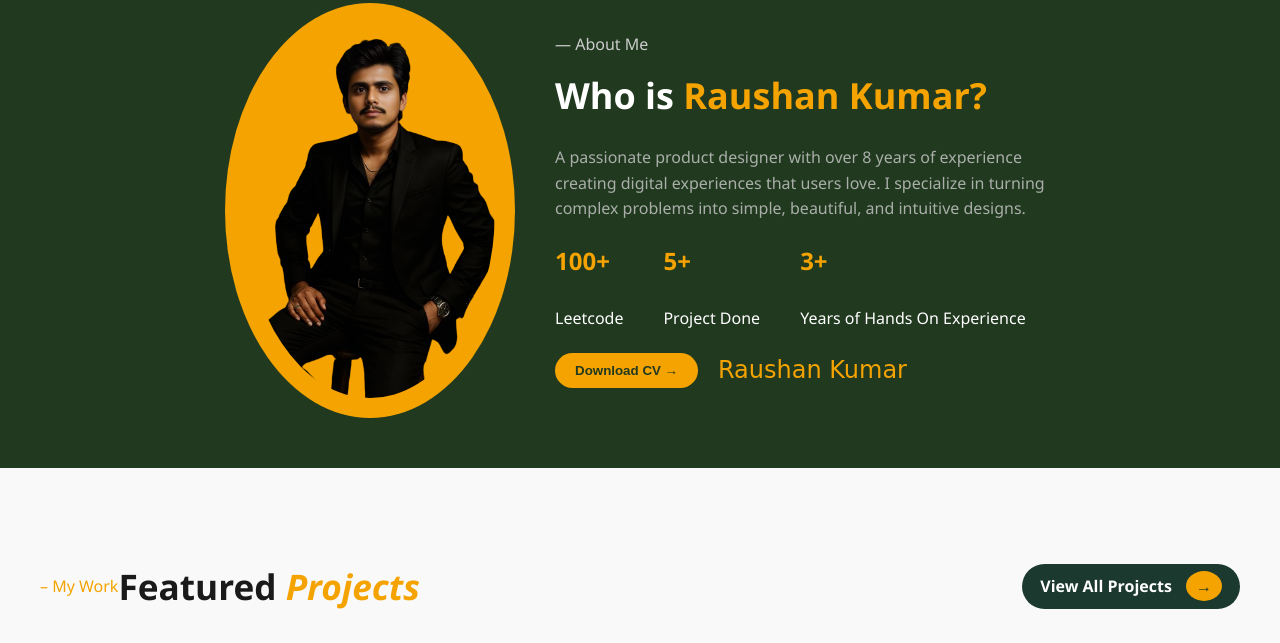
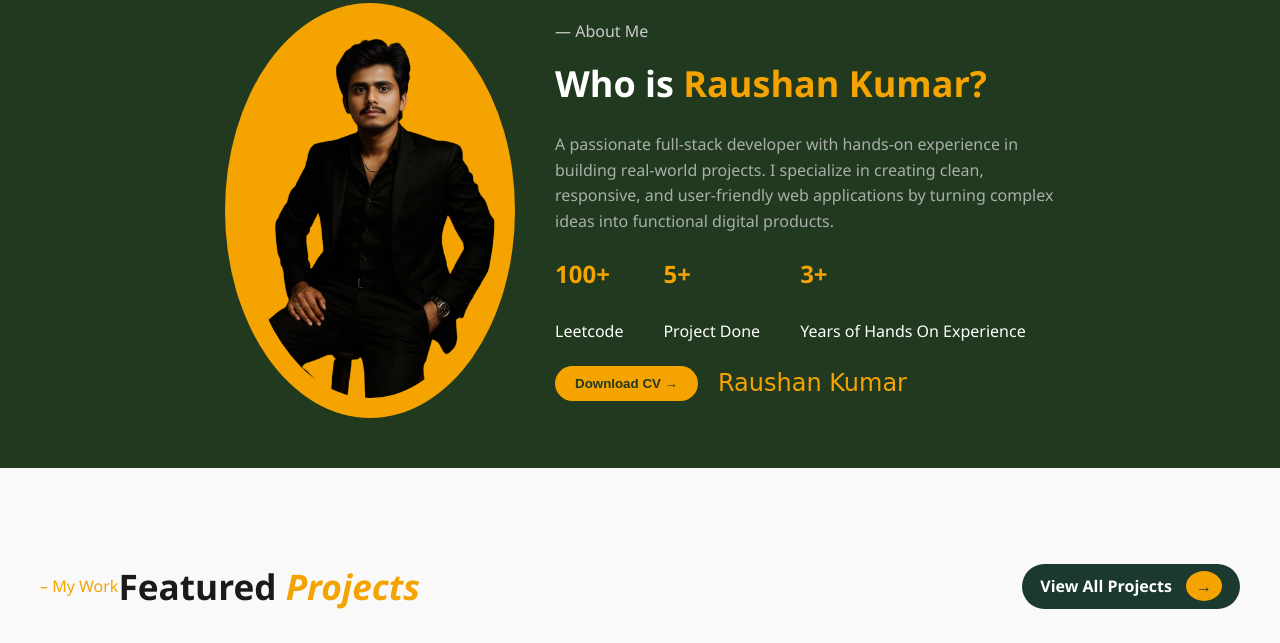
Before and after one commit to Raushankumar123-eng/Portfolio, a plain HTML site: page index.html in a window 1280 px wide. Shown: the part 1478-2121 px from the top of the page. Drawn offline with Linux system fonts and the light colour scheme.

Commit message:
Change about me text

```diff
--- a/index.html
+++ b/index.html
@@ -101,7 +101,7 @@
         <p class="subheading">— About Me</p>
         <h1>Who is <span>Raushan Kumar?</span></h1>
         <p class="desc">
-          A passionate product designer with over 8 years of experience creating digital experiences that users love. I specialize in turning complex problems into simple, beautiful, and intuitive designs.
+         A passionate full-stack developer with hands-on experience in building real-world projects. I specialize in creating clean, responsive, and user-friendly web applications by turning complex ideas into functional digital products.
         </p>
 
         <div class="stats">
```
